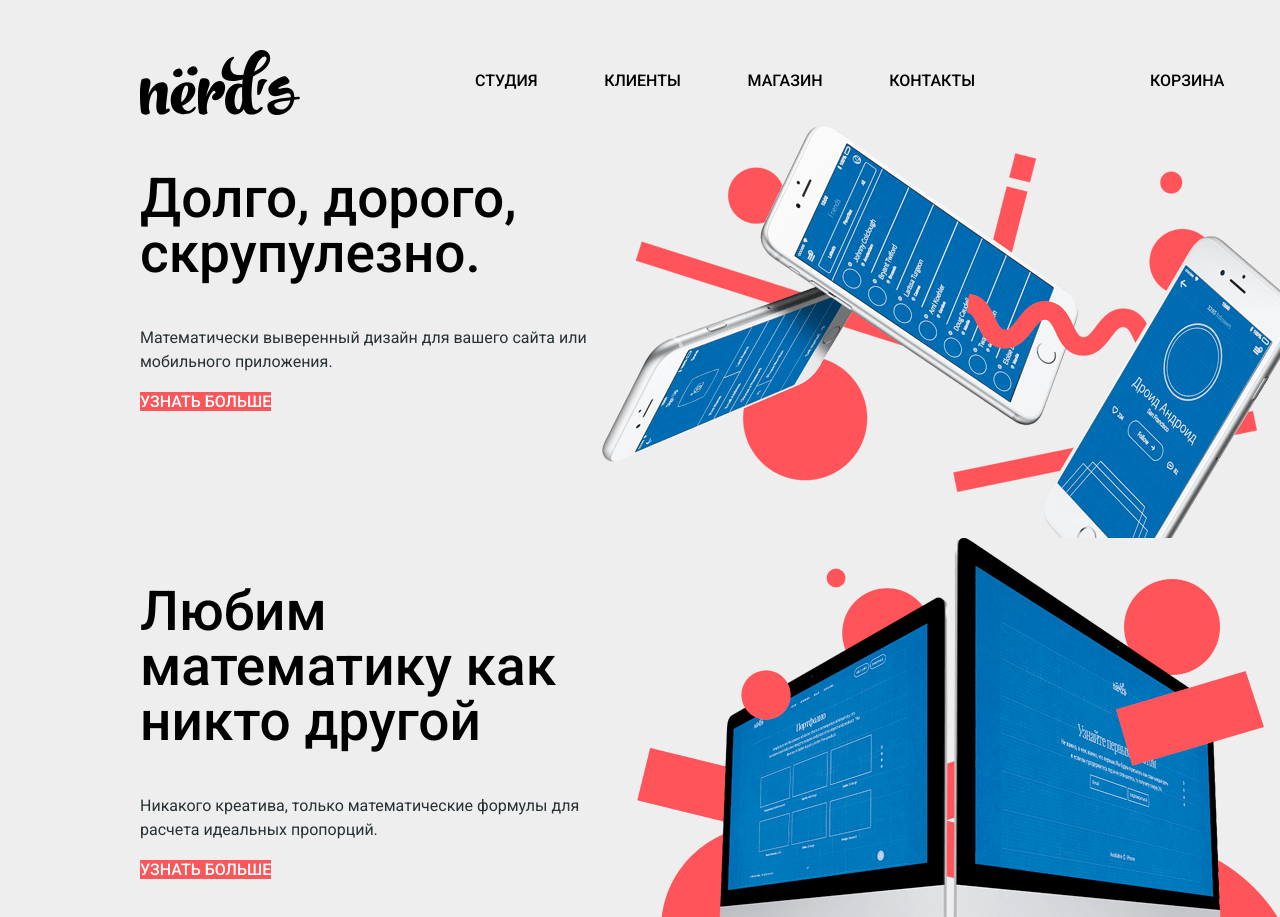
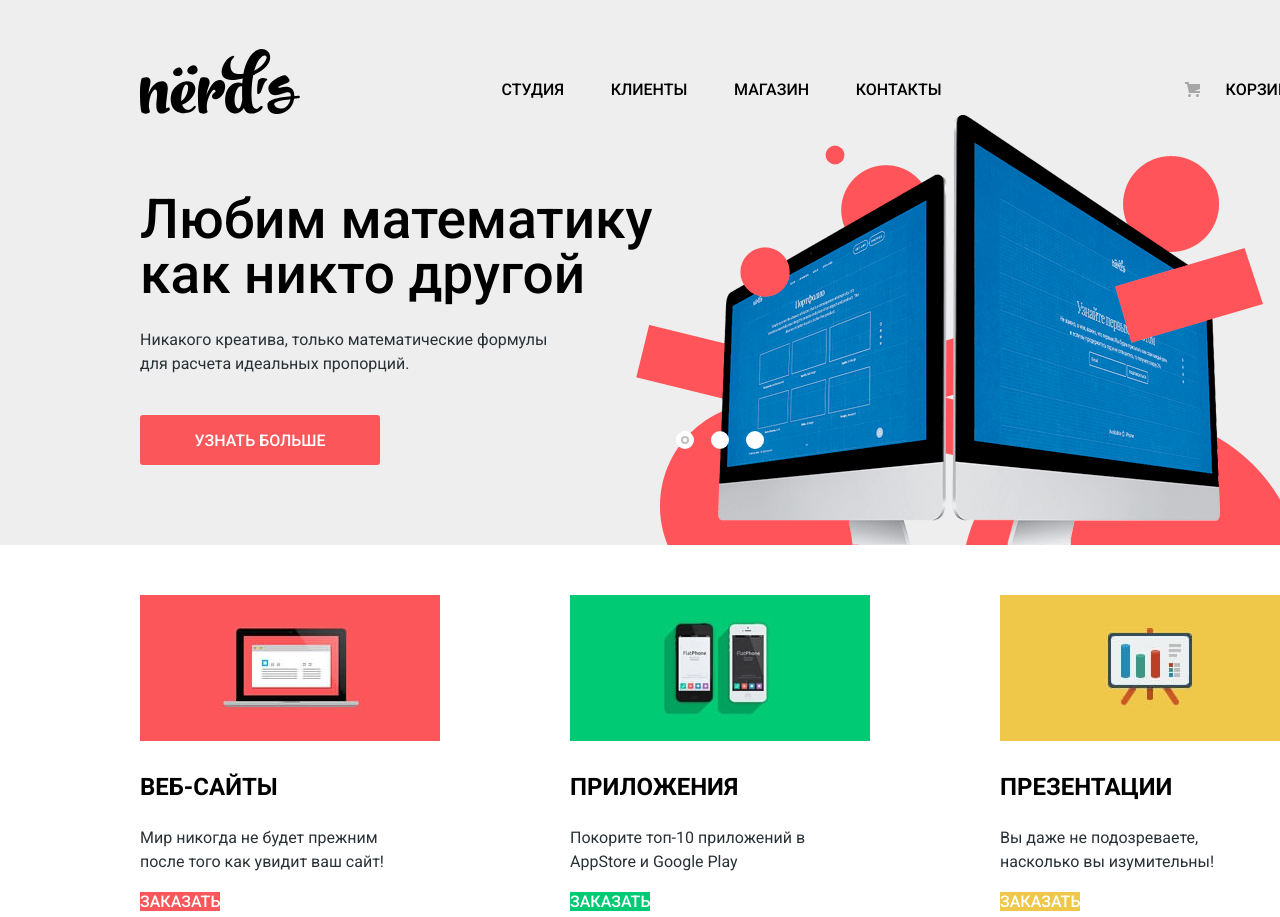
Before and after one commit to rumyantsevnn/234024-nerds-24, a plain HTML site: page index.html in a window 1280 px wide. Shown: the top 917 px of the page. Drawn offline with Linux system fonts and the light colour scheme.

Commit message:
продолжение сетки

```diff
--- a/css/style.css
+++ b/css/style.css
@@ -18,6 +18,11 @@ body {
   text-decoration:none;
 }
 
+img {
+  max-width: 100%;
+  height: auto;
+}
+
 .button {
   color: #ffffff;
   font-size: 16px;
@@ -28,12 +33,19 @@ body {
   border: none;
 }
 
-.visually-hidden {
+.visually-hidden:not(:focus):not(:active),
+input[type="checkbox"].visually-hidden,
+input[type="radio"].visually-hidden {
   position: absolute;
-  clip: rect(0 0 0 0);
   width: 1px;
   height: 1px;
   margin: -1px;
+  border: 0;
+  padding: 0;
+  white-space: nowrap;
+  clip-path: inset(100%);
+  clip: rect(0 0 0 0);
+  overflow: hidden;
 }
 
 /* Хедер */
@@ -110,6 +122,7 @@ body {
   font-weight: 500;
   line-height: 18px;
   background-color: #fb565a;
+  text-align: center;
 }
 
 .slider-button:hover {
@@ -120,15 +133,6 @@ body {
   color: rgba(255, 255, 255, 0.3);
   box-shadow: inset 0 3px 0 rgba(0, 1, 1, 0.1);
   background-color: #d7373b;
-}
-
-.slider-switch-button {
-  color: #ffffff;
-  font-weight: 500;
-  line-height: 18px;
-  background-color: #fb565a;
-  text-transform: uppercase;
-  border: none;
 }
 
 /* Слайдер */
@@ -263,13 +267,27 @@ text-transform: uppercase;
 /* Карта и контакты */
 
 .map-and-contacts {
+  position: relative;
+}
+
+.map-and-contacts::before {
+  position: absolute;
+  content: "";
+  z-index: 0;
+  width: 1440px;
+  height: 416px;
+  margin-left: -140px;
   background-color: #e9e5dc;
   background-image: url("../img/map.jpg");
   background-repeat: no-repeat;
+}
+
+.map-and-contacts {
   padding-top: 1px;
 }
 
 .contact-with-us {
+  position: absolute;
   background-color: #ffffff;
   width: 219px;
   min-height: 208px;
@@ -477,15 +495,34 @@ text-transform: uppercase;
 }
 
 .site-navigation {
-  width: 500px;
-  margin-bottom: 0;
+  width: 440px;
+  margin: 0;
+  padding: 0;
+  padding-top: 26px;
+  padding-right: 7px;
   display: flex;
   justify-content: space-between;
 }
 
 .user-navigation {
+  position: relative;
   width: 150px;
-  margin-bottom: 0;
+  margin: 0;
+  padding: 0;
+  padding-top: 26px;
+  text-align: right;
+}
+
+.user-navigation::before {
+  position: absolute;
+  content: "";
+  width: 15px;
+  height: 15px;
+  right: 100px;
+  top: 33px;
+  background-color: #eeeeee;
+  background-image: url("../img/cart-icon.svg");
+  background-repeat: no-repeat;
 }
 
 .container {
@@ -497,7 +534,7 @@ text-transform: uppercase;
 .main-navigation-wrapper {
   display: flex;
   justify-content: space-between;
-  padding-top: 50px;
+  padding-top: 49px;
 }
 
 .main-container {
@@ -505,9 +542,119 @@ text-transform: uppercase;
   margin: 0 auto;
 }
 
+/* Слайдер */
+
 [class*="slide-"] {
+  position: relative;
+  display: none;
+  padding-top: 68px;
+  padding-bottom: 80px;
+}
+
+[class*="slide-"]:nth-child(2) {
+  display: block;
+}
+
+.slider-position {
+  position: relative;
+}
+
+.slider h2 {
+  margin: 0;
+  max-width: 600px;
+  margin-bottom: 26px;
+}
+
+.slider p {
+  max-width: 430px;
+  margin: 0;
+  margin-bottom: 39px;
+}
+
+.slider-button {
+  display: block;
+  width: 240px;
+  padding: 15px 0;
+  padding-top: 17px;
+  border-radius: 3px;
+}
+
+.slider-switch-button {
+  position: relative;
+  display: inline-block;
+  font-weight: 500;
+  line-height: 18px;
+  background-color: #ffffff;
+  text-transform: uppercase;
+  border: none;
+  width: 18px;
+  height: 18px;
+  border-radius: 50%;
+  cursor: pointer;
+  padding: 8px;
+}
+
+.slider-switch-button::after {
+  content: "";
+  position: absolute;
+  top: 4px;
+  left: 4px;
+  z-index: 1;
+  width: 10px;
+  height: 10px;
+  background: #ffffff;
+  border-radius: 50%;
+}
+
+.slider-controls {
+  position: absolute;
   display: flex;
+  justify-content: space-between;
+  left: 556px;
+  bottom: 96px;
+  z-index: 5;
+  width: 88px;
+  height: 18px;
 }
+
+.slider-controls .active::before {
+  content: "";
+  position: absolute;
+  left: 50%;
+  top: 50%;
+  z-index: 2;
+  width: 4px;
+  height: 4px;
+  margin: -4px;
+  background-color: inherit;
+  border: 2px solid #c1c1c1;
+  border-radius: 50%;
+}
+
+.slide-one {
+  background-image: url("../img/slide1.png");
+  background-repeat: no-repeat;
+  background-position: 431px 8px;
+}
+
+.slide-two::before {
+  position: absolute;
+  content: "";
+  width: 663px;
+  height: 430px;
+  left: 496px;
+  top: -9px;
+  background-image: url("../img/slide2.png");
+  background-repeat: no-repeat;
+}
+
+.slide-three {
+  background-image: url("../img/slide3.png");
+  background-repeat: no-repeat;
+  background-position: 100% 20px;
+}
+
+/* Слайдер */
 
 .work-options-list {
   margin: 0;
@@ -546,7 +693,6 @@ text-transform: uppercase;
 }
 
 .map-and-contacts {
-
   min-height: 416px;
   padding-bottom: 1px;
 }
--- a/index.html
+++ b/index.html
@@ -31,14 +31,13 @@
     <main class="main-container">
       <h1 class="visually-hidden">Дизайн-студия «Нердс»</h1>
       <div class="slider">
-        <div class="container">
+        <div class="container slider-position">
           <section class="slide-one">
             <div class="slider-content">
               <h2>Долго, дорого, скрупулезно.</h2>
-              <p>Математически выверенный дизайн для вашего сайта или мобильного приложения.</p>
+              <p>Математически выверенный дизайн<br>для вашего сайта или мобильного приложения.</p>
               <a class="button slider-button" href="">Узнать больше</a>
             </div>
-            <img src="img/slide1.png" width="698" height="413" alt="Картинка на которой изображено три смартфона">
           </section>
           <section class="slide-two">
             <div class="slider-content">
@@ -46,7 +45,6 @@
               <p>Никакого креатива, только математические формулы для расчета идеальных пропорций.</p>
               <a class="button slider-button" href="">Узнать больше</a>
             </div>
-            <img src="img/slide2.png" width="663" height="430" alt="Картинка на которой изображено два монитора">
           </section>
           <section class="slide-three">
             <div class="slider-content">
@@ -54,9 +52,9 @@
               <p>Работать днем, как все? Мы против этого. Ближе к полуночи работа только начинается.</p>
               <a class="button slider-button" href="">Узнать больше</a>
             </div>
-            <img src="img/slide3.png" width="759" height="411" alt="Картинка на которой изображены планшетный компьютер и смартфон">
           </section>
-          <button class="slider-switch-button" type="button" aria-label="кнопка переключения на слайд 1">
+          <div class="slider-controls">
+            <button class="slider-switch-button active" type="button" aria-label="кнопка переключения на слайд 1">
               <span class="visually-hidden">Слайд 1</span>
             </button>
             <button class="slider-switch-button" type="button" aria-label="кнопка переключения на слайд 2">
@@ -65,6 +63,7 @@
             <button class="slider-switch-button" type="button" aria-label="кнопка переключения на слайд 3">
               <span class="visually-hidden">Слайд 3</span>
             </button>
+          </div>
         </div>
       </div>
       <div class="container">
```
Lines whose indentation alone changed are shown as unchanged.
